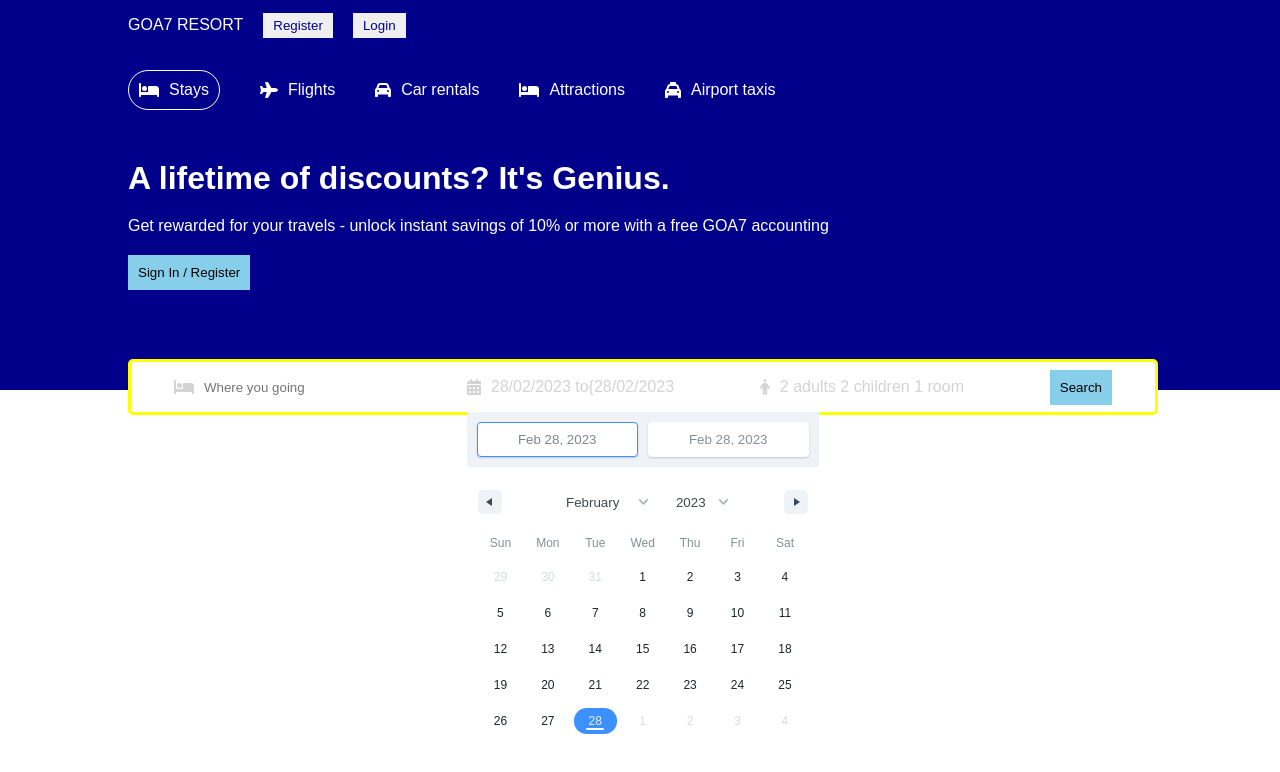
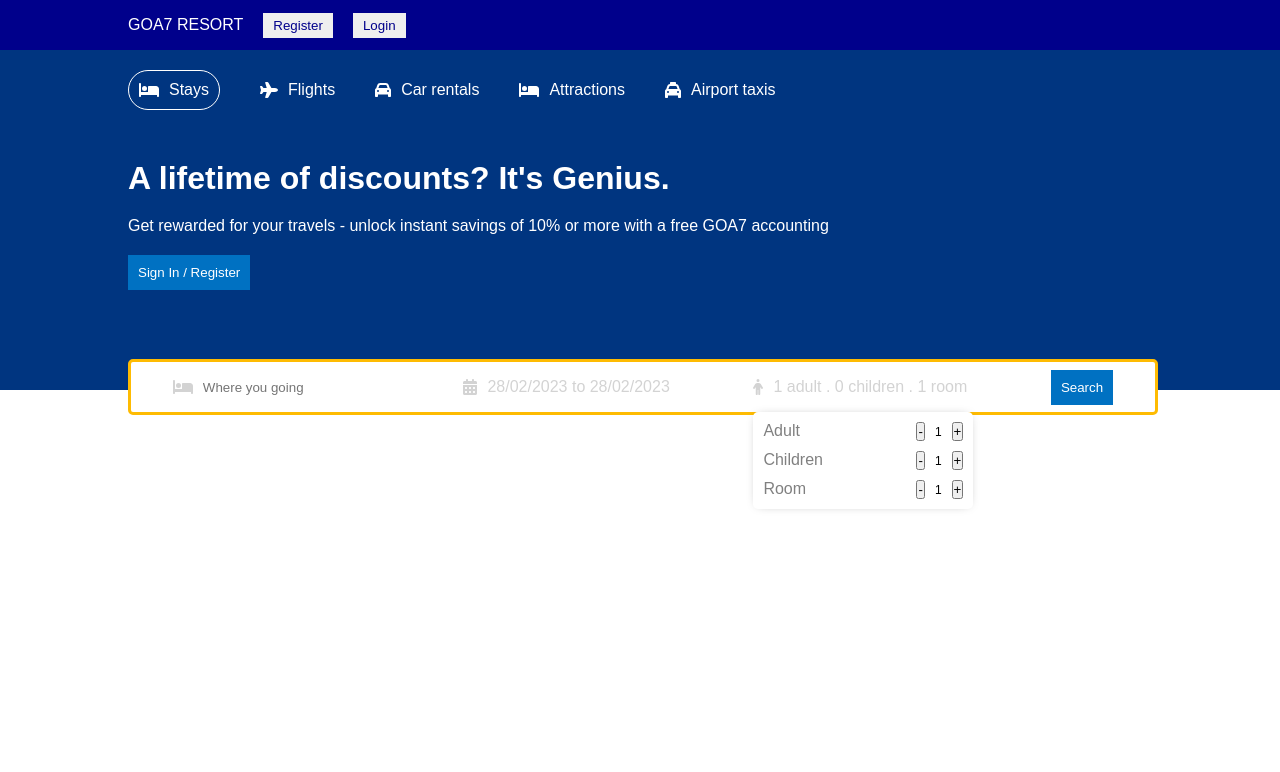
Before and after one commit to emmaguty/reservation, a React (Create React App) app: page / in a window 1280 px wide. Shown: the top 772 px of the page. Built offline with nearby package versions, Linux system fonts and the light colour scheme.

Commit message:
Se agregaron estilos en la funcion de agregar adultos, niños o cuartos

```diff
--- a/src/components/Header/Header.jsx
+++ b/src/components/Header/Header.jsx
@@ -11,6 +11,7 @@
 import './header.css';
 
 const Header = () => {
+    const [openDate, setOpenDate] = useState(false);
     const [date, setDate] = useState([
         {
             startDate: new Date(),
@@ -18,6 +19,14 @@
             key: 'selection'
         }
     ]);
+
+    const [openOptions, setOpenOptions] = useState(false);
+    const [options, setOptions] = useState({
+        adult: 1,
+        children: 0,
+        room: 1
+    });
+
     return (
         <div className='header'>
             <div className='headerContainer'>
@@ -56,18 +65,44 @@
                     </div>
                     <div className='headerSearchItem'>
                         <FontAwesomeIcon icon={faCalendarDays} className="headerIcon" />
-                        <span className='headerSearchText'>{`${format(date[0].startDate, "dd/MM/yyyy")} to{${format(date[0].endDate, "dd/MM/yyyy")}`}</span>
-                        <DateRange
+                        <span onClick={() => setOpenDate(!openDate)} className='headerSearchText'>{`${format(date[0].startDate, "dd/MM/yyyy")} to ${format(date[0].endDate, "dd/MM/yyyy")}`}</span>
+                        {openDate && <DateRange
                             editableDateInputs={true}
                             onChange={(item) => setDate([item.selection])}
                             moveRangeOnFirstSelection={false}
                             ranges={date}
                             className="app__date"
-                        />
+                        />}
                     </div>
                     <div className='headerSearchItem'>
                         <FontAwesomeIcon icon={faPerson} className="headerIcon" />
-                        <span className="headerSearchText">2 adults 2 children 1 room</span>
+                        <span className="headerSearchText">{`${options.adult} adult . ${options.children} children . ${options.room} room`}</span>
+                        <div className="options">
+                            <div className="optionItem">
+                                <span className='optionText'>Adult</span>
+                                <div className="optionCounter">
+                                    <button className='optionCounterButton'>-</button>
+                                    <span className="optionCounterNumber">1</span>
+                                    <button className='optionCounterButton'>+</button>
+                                </div>
+                            </div>
+                            <div className="optionItem">
+                                <span className='optionText'>Children</span>
+                                <div className="optionCounter">
+                                    <button className='optionCounterButton'>-</button>
+                                    <span className="optionCounterNumber">1</span>
+                                    <button className='optionCounterButton'>+</button>
+                                </div>
+                            </div>
+                            <div className="optionItem">
+                                <span className='optionText'>Room</span>
+                                <div className="optionCounter">
+                                    <button className='optionCounterButton'>-</button>
+                                    <span className="optionCounterNumber">1</span>
+                                    <button className='optionCounterButton'>+</button>
+                                </div>
+                            </div>
+                        </div>
                     </div>
                     <div className='headerSearchItem'>
                         <button className="headerBtn">Search</button>
--- a/src/components/Header/header.css
+++ b/src/components/Header/header.css
@@ -1,5 +1,5 @@
 .header {
-    background-color: darkblue;
+    background-color: #003580;
     color: white;
     display: flex;
     justify-content: center;
@@ -10,6 +10,10 @@
     width: 100%;
     max-width: 1024px;
     margin: 20px 0px 100px 0px;
+  }
+
+  .headerContainer.listMode {
+    margin: 20px 0px 0px 0px;
   }
 
   .headerList {
@@ -35,22 +39,18 @@
   }
 
   .headerBtn {
-    background-color: skyblue;
-    color: black;
+    background-color: #0071c2;
+    color: white;
     font-weight: 500;
     border: none;
     padding: 10px;
     cursor: pointer;
   }
 
-.headerBtn:hover {
-    background-color: yellow;
-}
-
   .headerSearch {
     height: 30px;
     background-color: white;
-    border: 3px solid yellow;
+    border: 3px solid #febb02;
     display: flex;
     align-items: center;
     justify-content: space-around;
@@ -82,7 +82,34 @@
     cursor: pointer;
   }
 
-.app__date {
+  .date {
     position: absolute;
     top: 50px;
+    z-index: 2;
   }
+
+  .options {
+    z-index: 2;
+    position: absolute;
+    top: 50px;
+    background-color: white;
+    color: gray;
+    border-radius: 5px;
+    -webkit-box-shadow: 0px 0px 10px -5px rgba(0, 0, 0, 0.4);
+    box-shadow: 0px 0px 10px -5px rgba(0, 0, 0, 0.4);
+  }
+
+  .optionItem {
+    width: 200px;
+    display: flex;
+    justify-content: space-between;
+    margin: 10px;
+  }
+
+  .optionCounter {
+    display: flex;
+    align-items: center;
+    gap: 10px;
+    font-size: 12px;
+    color: black;
+  }
```
Lines whose indentation alone changed are shown as unchanged.
